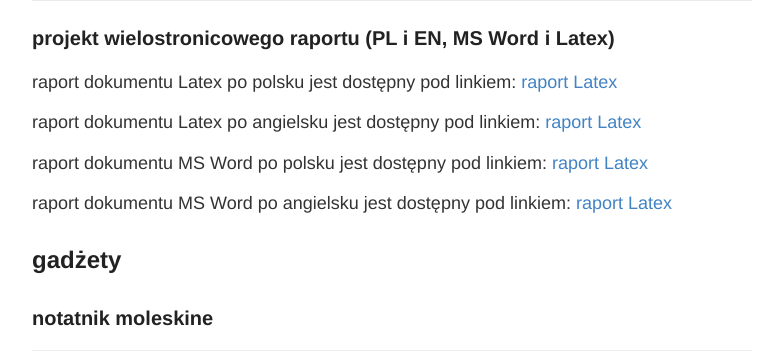
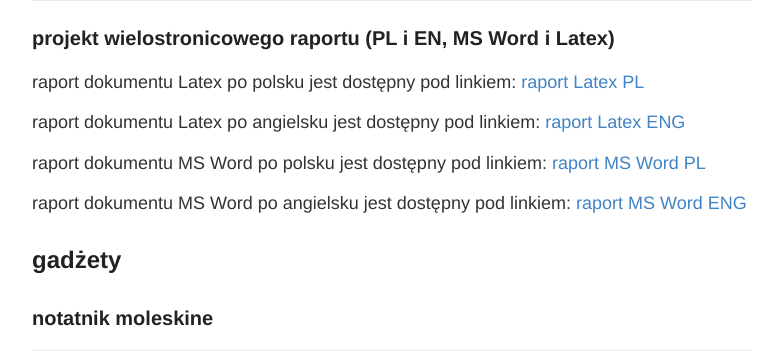
Before and after one commit to keIpie/keIpie.github.io, a Jekyll site: the page built from epw-identyfikacja-fin.md, in a window 1280 px wide and 900 px high, scrolled down 4265 px, cut to the strip 188-539 px from the top of the window. Shown: the whole strip, without its empty margins (248-1031 px from the left). Built offline with Jekyll 4.4.1, drawn with Linux system fonts in a browser that asks for light colours.

Commit message:
raporty, tekst  i dekory

```diff
--- a/epw-identyfikacja-fin.md
+++ b/epw-identyfikacja-fin.md
@@ -77,13 +77,13 @@ pierwsza strona prezentacji:
 ### projekt wielostronicowego raportu (PL i EN, MS Word i Latex)
 
 
-raport dokumentu Latex po polsku jest dostępny pod linkiem: [raport Latex]({{ site.baseurl }}/images/epw-iw/raport/projekt_raportu_latex.pdf)
+raport dokumentu Latex po polsku jest dostępny pod linkiem: [raport Latex PL]({{ site.baseurl }}/images/epw-iw/raport/projekt_raportu_latex.pdf)
 
-raport dokumentu Latex po angielsku jest dostępny pod linkiem: [raport Latex]({{ site.baseurl }}/images/epw-iw/raport/projekt_raportu_latex_eng.pdf)
+raport dokumentu Latex po angielsku jest dostępny pod linkiem: [raport Latex  ENG]({{ site.baseurl }}/images/epw-iw/raport/projekt_raportu_latex_eng.pdf)
 
-raport dokumentu MS Word po polsku jest dostępny pod linkiem: [raport Latex]({{ site.baseurl }}/images/epw-iw/raport/projekt_raportu_word.pdf)
+raport dokumentu MS Word po polsku jest dostępny pod linkiem: [raport MS Word PL]({{ site.baseurl }}/images/epw-iw/raport/projekt_raportu_word.pdf)
 
-raport dokumentu MS Word po angielsku jest dostępny pod linkiem: [raport Latex]({{ site.baseurl }}/images/epw-iw/raport/projekt_raportu_word_eng.pdf)
+raport dokumentu MS Word po angielsku jest dostępny pod linkiem: [raport MS Word ENG]({{ site.baseurl }}/images/epw-iw/raport/projekt_raportu_word_eng.pdf)
 
 ## gadżety
 
```
